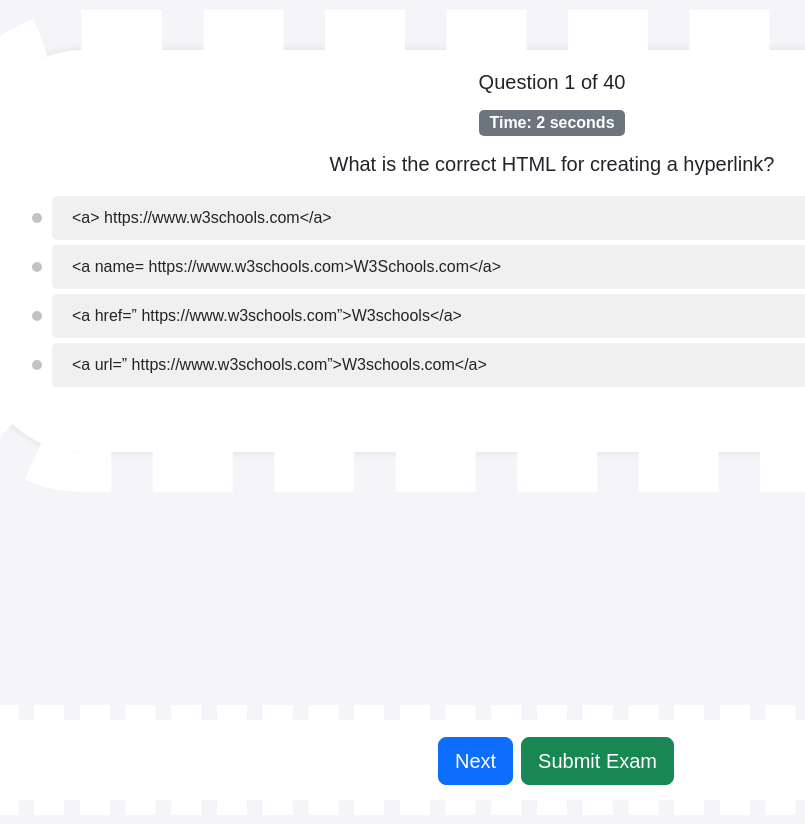
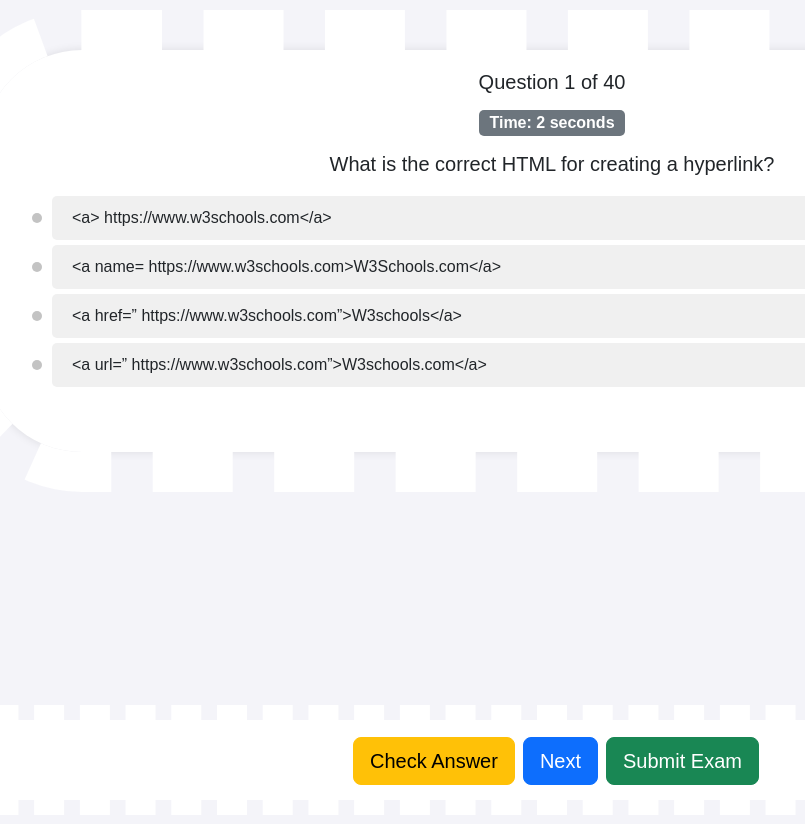
Before and after one commit to nikolovv861/exam, a plain HTML site: page index.html in a window 1280 px wide. Both pictures are taken after a click on the button "Training". Shown: the whole page, without its empty margins (88-893 px from the left). Drawn offline with nearby package versions, Linux system fonts and the light colour scheme.

Commit message:
добавена секция за проверка на отговори и оправен формат на въпросите

```diff
--- a/index.html
+++ b/index.html
@@ -163,6 +163,7 @@
 </div>
 <div class="mt-3 text-center quiz-actions" style="display: none;">
     <button id="previous-button" class="btn btn-lg btn-primary me-2" onclick="previous_question()">Previous</button>
+    <button id="check-answer-button" class="btn btn-lg btn-warning ms-2" onclick="check_answer()" style="display: none;">Check Answer</button>
     <button class="btn btn-lg btn-primary ms-2" onclick="next_question()">Next</button>
     <button id="submit-button" class="btn btn-lg btn-success ms-2" onclick="submit_exam()">Submit Exam</button>
 </div>
@@ -205,47 +206,374 @@ var questions = [
             "Hyper Text Markup Language",
             "Home Tool Markup Language"
         ],
-        "correct_answer": 1,
+        "correct_answer": 1
     },
-    {"question": "Who is making the Web standards?", "choices": ["Mozilla", "Google", "The World Wide Web Consortium", "Microsoft"], "correct_answer": 2},
-    {"question": "Choose the correct HTML element for the largest heading:", "choices": ["<h1>", "<head>", "<heading>", "<h6>"], "correct_answer": "a"},
-    {"question": "What is the correct HTML element for inserting a line break?", "choices": ["<br>", "<break>", "<lb>"], "correct_answer": "a"},
-    {"question": "What is the correct HTML for adding a background color?", "choices": ["<background>yellow</background>", "<body bg=\u201dyellow\u201d>", "<body style=\u201dbackground-color:yellow\u201d>"], "correct_answer": "c"},
-    {"question": "Choose the correct HTML element to define important text:", "choices": ["<b>", "<i>", "<important>", "<strong>"], "correct_answer": "d"},
-    {"question": "Choose the correct HTML element to define emphasized text:", "choices": ["<em>", "<i>", "<italic>"], "correct_answer": "a"},
-    {"question": "What is the correct HTML for creating a hyperlink?", "choices": ["<a> https://www.w3schools.com</a>", "<a name= https://www.w3schools.com>W3Schools.com</a>", "<a href=\u201d https://www.w3schools.com\u201d>W3schools</a>", "<a url=\u201d https://www.w3schools.com\u201d>W3schools.com</a>"], "correct_answer": "c"},
-    {"question": "Which character is used to indicate an end tag?", "choices": ["*", "<", "^", "/"], "correct_answer": "d"},
-    {"question": "How can you open a link in a new tab/browser window?", "choices": ["<a href=\u201durl\u201dnew>", "<a href=\u201durl\u201dtarget=\u201d_blank\u201d>", "<a href=\u201durl\u201dtarget=\u201dnew\u201d>"], "correct_answer": "b"},
-    {"question": "Which of these elements are all <table> elements?", "choices": ["<table> <tr> <tt>", "<thead> <body> <tr>", "<table> <head> <tfoot>", "<table> <tr> <td>"], "correct_answer": "d"},
-    {"question": "Inline elements are normally displayed without starting a new line.", "choices": ["False", "True"], "correct_answer": "b"},
-    {"question": "How can you make a numbered list?", "choices": ["<ul>", "<dl>", "<ol>", "<list>"], "correct_answer": "c"},
-    {"question": "How can you make a bulleted list?", "choices": ["<ul>", "<list>", "<ol>", "<dl>"], "correct_answer": "a"},
-    {"question": "What is the correct HTML for making a checkbox?", "choices": ["<input type =\u201dcheckbox\u201d>", "Input type=\u201dcheck\u201d>", "<check>", "<chechbox>"], "correct_answer": "a"},
-    {"question": "What is the correct HTML for making a text input field?", "choices": ["<input type=\u201dtext\u201d>", "<textinput type=\u201dtext\u201d>", "<input type=\u201dtextfield\u201d>", "<textfield>"], "correct_answer": "a"},
-    {"question": "What is the correct HTML for making a drop-down list?", "choices": ["<input type=\u201dlist\u201d>", "<input type=\u201ddropdown\u201d>", "<select>", "<list>"], "correct_answer": "c"},
-    {"question": "What is the correct HTML for making a text area?", "choices": ["<input type=\u201dtextbox\u201d>", "<input type=\u201dtextarea\u201d>", "<textarea>"], "correct_answer": "c"},
-    {"question": "What is the correct HTML for inserting an image?", "choices": ["<img src=\u201dimage.gif\u201d alt=\u201dMyImage\u201d>", "<img href=\u201dimage.gif\u201d alt=\u201dMyImage\u201d>", "<image src=\u201dimage.gif\u201d alt=\u201dMyImage\u201d>", "<img alt= \u201dMyImage\u201d>image.gif</img>"], "correct_answer": "a"},
-    {"question": "What is the correct HTML for inserting a background image?", "choices": ["<body style=background-image:url(background.gif)\u201d>", "<background img=\u201dbackground.gif\u201d>", "<body bg=\u201dbackground.gif\u201d>"], "correct_answer": "a"},
-    {"question": "An <iframe> is used to display a web page within a web page.", "choices": ["False", "True", "There is no such thing as an <iframe>"], "correct_answer": "b"},
-    {"question": "HTML comments start with <!-- and end with -->", "choices": ["False", "True"], "correct_answer": "b"},
-    {"question": "Block elements are normally displayed without starting a new line.", "choices": ["True", "False"], "correct_answer": "b"},
-    {"question": "Which HTML element defines the title of a document?", "choices": ["<title>", "<meta>", "<head>"], "correct_answer": "a"},
-    {"question": "Which HTML attribute specifies an alternate text for an image if the image cannot be displayed?", "choices": ["Longdesc", "alt", "title", "src"], "correct_answer": "b"},
-    {"question": "Which doctype is correct for HTML5?", "choices": ["<!DOCTYPE html>", "<!DOCTYPE HTML5>", "<!DOCTYPE HTML PUBLIC\u201d-//W3C//DTD HTML 5.0//EN\u201d http://www.w3.org/TR/html5/strict.dtd>"], "correct_answer": "a"},
-    {"question": "Which HTML element is used to specify a footer for a document or section?", "choices": ["<footer>", "<bottom>", "<section>"], "correct_answer": "a"},
-    {"question": "In HTML you can embed SVG elements directly into an HTML page.", "choices": ["True", "False"], "correct_answer": "a"},
-    {"question": "What is the correct HTML element for playing video files?", "choices": ["<movie>", "<media>", "<video>"], "correct_answer": "c"},
-    {"question": "What is the correct HTML element for playing audio files?", "choices": ["<sound>", "<mp3>", "<audio>"], "correct_answer": "c"},
-    {"question": "The HTML global attribute \"contenteditable\" is used to:", "choices": ["Update content from the server", "Return the position of the first found occurrence of content inside a string", "Specifies a context menu for an element. The menu appears when a user right-clicks on the element", "Specify whether the content of an element should be editable or not"], "correct_answer": "d"},
-    {"question": "In HTML onblur and onfocus are:", "choices": ["HTML elements", "Style attributes", "Event attributes"], "correct_answer": "c"},
-    {"question": "Graphics defined by SVG is in which format?", "choices": ["HTML", "CSS", "XML"], "correct_answer": "c"},
-    {"question": "The HTML <canvas> element is used to:", "choices": ["Manipulate data in MySQL", "Create draggable elements", "Display database records", "Draw graphics"], "correct_answer": "d"},
-    {"question": "In HTML which attribute is used to specify that an input field must be filled out?", "choices": ["Formvalidate", "Placeholder", "Required", "Validate"], "correct_answer": "c"},
-    {"question": "Which input type defines a slider control?", "choices": ["Slider", "Controls", "Range", "Search"], "correct_answer": "c"},
-    {"question": "Which HTML element is used to display a scalar measurement within a range?", "choices": ["<range>", "<gauge>", "<meter>", "<measure>"], "correct_answer": "c"},
-    {"question": "Which HTML element defines navigation links?", "choices": ["<navigate>", "<nav>", "<navigation>"], "correct_answer": "b"},
-    {"question": "In HTML what does the <aside> element define?", "choices": ["Content aside from the page content", "A navigation list to be shown at the left side of the page", "The ASCII character-set; to send information between computers on the internet"], "correct_answer": "a"},
-    {"question": "Which HTML element is used to specify a header for a document or section?", "choices": ["<head>", "<header>", "<top>", "<section>"], "correct_answer": "b"}
+    {
+        "question": "Who is making the Web standards?",
+        "choices": [
+            "Mozilla",
+            "Google",
+            "The World Wide Web Consortium",
+            "Microsoft"
+        ],
+        "correct_answer": 2
+    },
+    {
+        "question": "Choose the correct HTML element for the largest heading:",
+        "choices": [
+            "<h1>",
+            "<head>",
+            "<heading>",
+            "<h6>"
+        ],
+        "correct_answer": 0
+    },
+    {
+        "question": "What is the correct HTML element for inserting a line break?",
+        "choices": [
+            "<br>",
+            "<break>",
+            "<lb>"
+        ],
+        "correct_answer": 0
+    },
+    {
+        "question": "What is the correct HTML for adding a background color?",
+        "choices": [
+            "<background>yellow</background>",
+            "<body bg=”yellow”>",
+            "<body style=”background-color:yellow”>"
+        ],
+        "correct_answer": 2
+    },
+    {
+        "question": "Choose the correct HTML element to define important text:",
+        "choices": [
+            "<b>",
+            "<i>",
+            "<important>",
+            "<strong>"
+        ],
+        "correct_answer": 3
+    },
+    {
+        "question": "Choose the correct HTML element to define emphasized text:",
+        "choices": [
+            "<em>",
+            "<i>",
+            "<italic>"
+        ],
+        "correct_answer": 0
+    },
+    {
+        "question": "What is the correct HTML for creating a hyperlink?",
+        "choices": [
+            "<a> https://www.w3schools.com</a>",
+            "<a name= https://www.w3schools.com>W3Schools.com</a>",
+            "<a href=” https://www.w3schools.com”>W3schools</a>",
+            "<a url=” https://www.w3schools.com”>W3schools.com</a>"
+        ],
+        "correct_answer": 2
+    },
+    {
+        "question": "Which character is used to indicate an end tag?",
+        "choices": [
+            "*",
+            "<",
+            "^",
+            "/"
+        ],
+        "correct_answer": 3
+    },
+    {
+        "question": "How can you open a link in a new tab/browser window?",
+        "choices": [
+            "<a href=”url”new>",
+            "<a href=”url”target=”_blank”>",
+            "<a href=”url”target=”new”>"
+        ],
+        "correct_answer": 1
+    },
+    {
+        "question": "Which of these elements are all <table> elements?",
+        "choices": [
+            "<table> <tr> <tt>",
+            "<thead> <body> <tr>",
+            "<table> <head> <tfoot>",
+            "<table> <tr> <td>"
+        ],
+        "correct_answer": 3
+    },
+    {
+        "question": "Inline elements are normally displayed without starting a new line.",
+        "choices": [
+            "False",
+            "True"
+        ],
+        "correct_answer": 1
+    },
+    {
+        "question": "How can you make a numbered list?",
+        "choices": [
+            "<ul>",
+            "<dl>",
+            "<ol>",
+            "<list>"
+        ],
+        "correct_answer": 2
+    },
+    {
+        "question": "How can you make a bulleted list?",
+        "choices": [
+            "<ul>",
+            "<list>",
+            "<ol>",
+            "<dl>"
+        ],
+        "correct_answer": 0
+    },
+    {
+        "question": "What is the correct HTML for making a checkbox?",
+        "choices": [
+            "<input type=”checkbox”>",
+            "Input type=”check”>",
+            "<check>",
+            "<chechbox>"
+        ],
+        "correct_answer": 0
+    },
+    {
+        "question": "What is the correct HTML for making a text input field?",
+        "choices": [
+            "<input type=”text”>",
+            "<textinput type=”text”>",
+            "<input type=”textfield”>",
+            "<textfield>"
+        ],
+        "correct_answer": 0
+    },
+    {
+        "question": "What is the correct HTML for making a drop-down list?",
+        "choices": [
+            "<input type=”list”>",
+            "<input type=”dropdown”>",
+            "<select>",
+            "<list>"
+        ],
+        "correct_answer": 2
+    },
+    {
+        "question": "What is the correct HTML for making a text area?",
+        "choices": [
+            "<input type=”textbox”>",
+            "<input type=”textarea”>",
+            "<textarea>"
+        ],
+        "correct_answer": 2
+    },
+    {
+        "question": "What is the correct HTML for inserting an image?",
+        "choices": [
+            "<img src=”image.gif” alt=”MyImage”>",
+            "<img href=”image.gif” alt=”MyImage”>",
+            "<image src=”image.gif” alt=”MyImage”>",
+            "<img alt= ”MyImage”>image.gif</img>"
+        ],
+        "correct_answer": 0
+    },
+    {
+        "question": "What is the correct HTML for inserting a background image?",
+        "choices": [
+            "<body style=background-image:url(background.gif)”>",
+            "<background img=”background.gif”>",
+            "<body bg=”background.gif”>"
+        ],
+        "correct_answer": 0
+    },
+    {
+        "question": "An <iframe> is used to display a web page within a web page.",
+        "choices": [
+            "False",
+            "True",
+            "There is no such thing as an <iframe>"
+        ],
+        "correct_answer": 1
+    },
+    {
+        "question": "HTML comments start with <!-- and end with -->",
+        "choices": [
+            "False",
+            "True"
+        ],
+        "correct_answer": 1
+    },
+    {
+        "question": "Block elements are normally displayed without starting a new line.",
+        "choices": [
+            "True",
+            "False"
+        ],
+        "correct_answer": 1
+    },
+    {
+        "question": "Which HTML element defines the title of a document?",
+        "choices": [
+            "<title>",
+            "<meta>",
+            "<head>"
+        ],
+        "correct_answer": 0
+    },
+    {
+        "question": "Which HTML attribute specifies an alternate text for an image if the image cannot be displayed?",
+        "choices": [
+            "Longdesc",
+            "alt",
+            "title",
+            "src"
+        ],
+        "correct_answer": 1
+    },
+    {
+        "question": "Which doctype is correct for HTML5?",
+        "choices": [
+            "<!DOCTYPE html>",
+            "<!DOCTYPE HTML5>",
+            "<!DOCTYPE HTML PUBLIC”-//W3C//DTD HTML 5.0//EN” http://www.w3.org/TR/html5/strict.dtd>"
+        ],
+        "correct_answer": 0
+    },
+    {
+        "question": "Which HTML element is used to specify a footer for a document or section?",
+        "choices": [
+            "<footer>",
+            "<bottom>",
+            "<section>"
+        ],
+        "correct_answer": 0
+    },
+    {
+        "question": "In HTML you can embed SVG elements directly into an HTML page.",
+        "choices": [
+            "True",
+            "False"
+        ],
+        "correct_answer": 0
+    },
+    {
+        "question": "What is the correct HTML element for playing video files?",
+        "choices": [
+            "<movie>",
+            "<media>",
+            "<video>"
+        ],
+        "correct_answer": 2
+    },
+    {
+        "question": "What is the correct HTML element for playing audio files?",
+        "choices": [
+            "<sound>",
+            "<mp3>",
+            "<audio>"
+        ],
+        "correct_answer": 2
+    },
+    {
+        "question": "The HTML global attribute \"contenteditable\" is used to:",
+        "choices": [
+            "Update content from the server",
+            "Return the position of the first found occurrence of content inside a string",
+            "Specifies a context menu for an element. The menu appears when a user right-clicks on the element",
+            "Specify whether the content of an element should be editable or not"
+        ],
+        "correct_answer": 3
+    },
+    {
+        "question": "In HTML onblur and onfocus are:",
+        "choices": [
+            "HTML elements",
+            "Style attributes",
+            "Event attributes"
+        ],
+        "correct_answer": 2
+    },
+    {
+        "question": "Graphics defined by SVG is in which format?",
+        "choices": [
+            "HTML",
+            "CSS",
+            "XML"
+        ],
+        "correct_answer": 2
+    },
+    {
+        "question": "The HTML <canvas> element is used to:",
+        "choices": [
+            "Manipulate data in MySQL",
+            "Create draggable elements",
+            "Display database records",
+            "Draw graphics"
+        ],
+        "correct_answer": 3
+    },
+    {
+        "question": "In HTML which attribute is used to specify that an input field must be filled out?",
+        "choices": [
+            "Formvalidate",
+            "Placeholder",
+            "Required",
+            "Validate"
+        ],
+        "correct_answer": 2
+    },
+    {
+        "question": "Which input type defines a slider control?",
+        "choices": [
+            "Slider",
+            "Controls",
+            "Range",
+            "Search"
+        ],
+        "correct_answer": 2
+    },
+    {
+        "question": "Which HTML element is used to display a scalar measurement within a range?",
+        "choices": [
+            "<range>",
+            "<gauge>",
+            "<meter>",
+            "<measure>"
+        ],
+        "correct_answer": 2
+    },
+    {
+        "question": "Which HTML element defines navigation links?",
+        "choices": [
+            "<navigate>",
+            "<nav>",
+            "<navigation>"
+        ],
+        "correct_answer": 1
+    },
+    {
+        "question": "In HTML what does the <aside> element define?",
+        "choices": [
+            "Content aside from the page content",
+            "A navigation list to be shown at the left side of the page",
+            "The ASCII character-set; to send information between computers on the internet"
+        ],
+        "correct_answer": 0
+    },
+    {
+        "question": "Which HTML element is used to specify a header for a document or section?",
+        "choices": [
+            "<head>",
+            "<header>",
+            "<top>",
+            "<section>"
+        ],
+        "correct_answer": 1
+    }
 ];
 //////////////////////////////////////////////////
 
@@ -266,6 +594,7 @@ function shuffle(array) {
 function start_exam(mode) {
     	exam_in_progress = true;
 	is_exam_mode = (mode === 'exam');
+	is_training_mode = (mode === 'training');
 
 	shuffle(questions);
 
@@ -276,16 +605,16 @@ function start_exam(mode) {
 
 	if (is_exam_mode) {
         	document.getElementById('cheating-time').style.display = 'block';
+	} else if (is_training_mode) {
+        document.getElementById('check-answer-button').style.display = 'inline-block';
     	}
+
 	start_timer();
     	show_question(current_question_index);
 
 	if (is_exam_mode) {
         	document.removeEventListener('visibilitychange', visibilityChangeHandler);
 
-    }
-	if (is_exam_mode) {
-        document.getElementById('cheating-time').style.display = 'block';
     }
 
 
@@ -303,6 +632,21 @@ function start_exam(mode) {
     });
 };
 
+function check_answer() {
+    var question_object = questions[current_question_index];
+    var selected_answer = answered[current_question_index];
+
+    if (selected_answer == null) {
+        alert("Please select an answer first.");
+        return;
+    }
+
+    if (selected_answer === question_object.correct_answer) {
+        alert("Correct!");
+    } else {
+        alert("Incorrect. The correct answer is: " + question_object.choices[question_object.correct_answer]);
+    }
+}
 //////////////////////////////////////////////////
 function start_timer() {
     timer = setInterval(function() {
```
Lines whose indentation alone changed are shown as unchanged.
